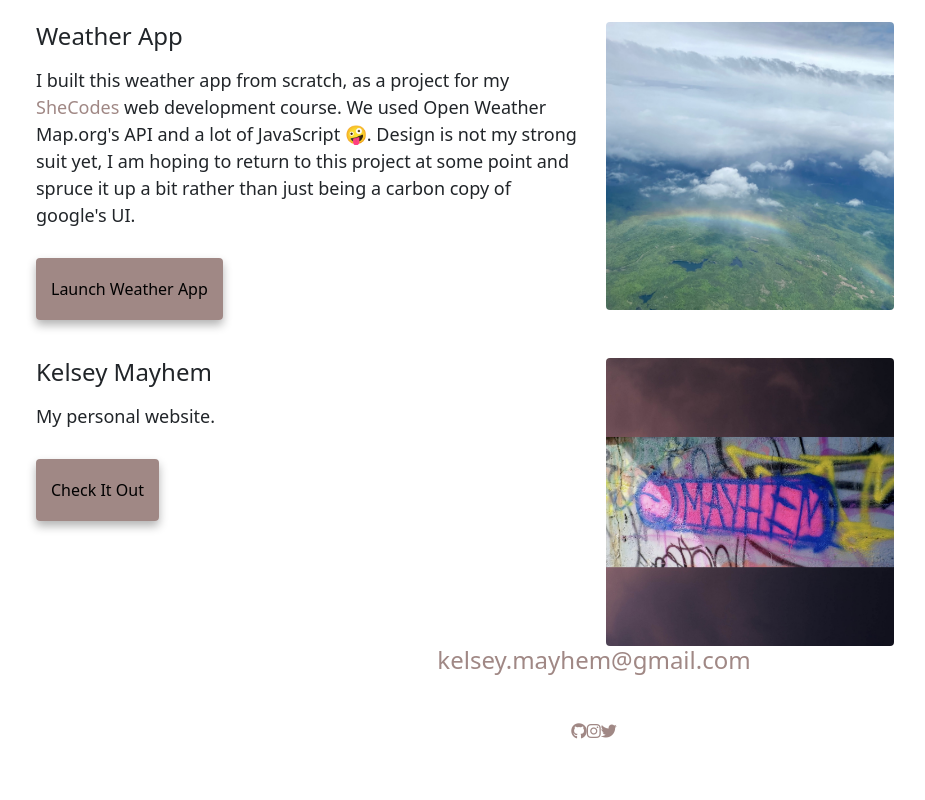
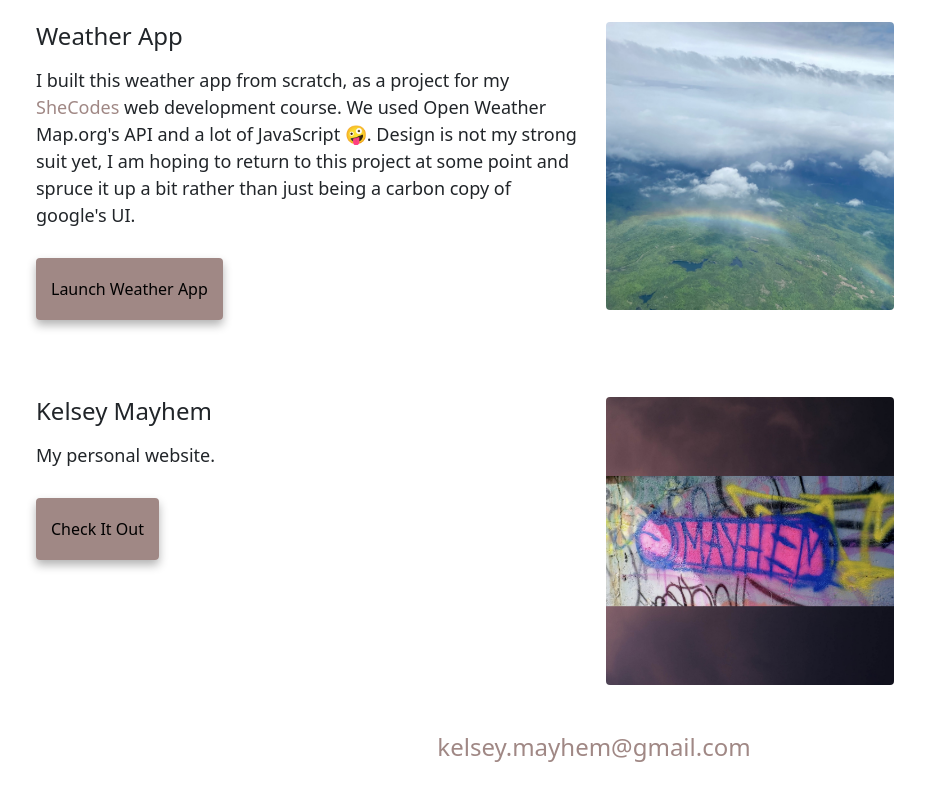
Before and after one commit to kelseymayhem/SheCodes-Portfolio, a website: page index.html in a window 1280 px wide. Shown: the part 483-1283 px from the top of the page, without its empty margins (46-971 px from the left). Before the commit the page ends 1222 px from the top, so only its background shows below. Drawn offline with nearby package versions, Linux system fonts and the light colour scheme.

Commit message:
Update index.html

```diff
--- a/index.html
+++ b/index.html
@@ -72,6 +72,9 @@
                 </p>
                 <div class="mt-5">
                     <a href="https://pedantic-mcclintock-42daf5.netlify.app/" target="_blank" class="primary-link">Launch Weather App</a>
+                <br>
+                <br>
+                <br>
                 </div>
             </div>
             <div class="col-6">
@@ -90,6 +93,9 @@
             </div>
             <div class="col-6">
                 <img src="images/mayhem-square.png" class="img-fluid rounded" width="288" height="288" />
+                <br>
+                <br>
+                <br>
             </div>
         </div>
         </div>
@@ -97,18 +103,7 @@
     <footer>
         <div class="d-flex justify-content-center mb-5">
             <a href="mailto:kelsey.mayhem@gmail.com" class="email-link">
-             <h2>kelsey.mayhem@gmail.com</h2>
-            </a>
-        </div>
-        <div class="social-links d-flex justify-content-center">
-            <a href="https://github.com/kelseymayhem" target="_blank">
-                <i class="fab fa-github" aria-hidden="true"></i>
-            </a>
-            <a href="https://www.instragram.com/kelsey_mayhem" target="_blank">
-                <i class="fab fa-instagram" aria-hidden="true"></i>
-            </a>
-            <a href="https://www.twitter.com/kelseymayhem" target="_blank">
-                <i class="fab fa-twitter" aria-hidden="true"></i>
+                <h2>kelsey.mayhem@gmail.com</h2>
             </a>
         </div>
     </footer>
```
